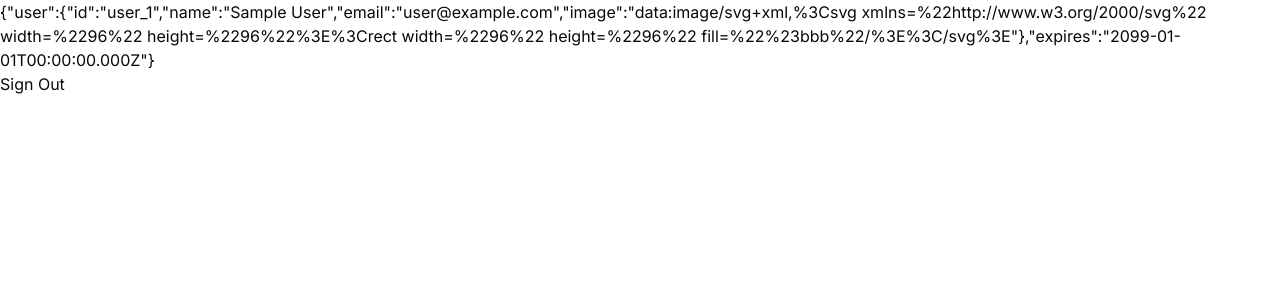
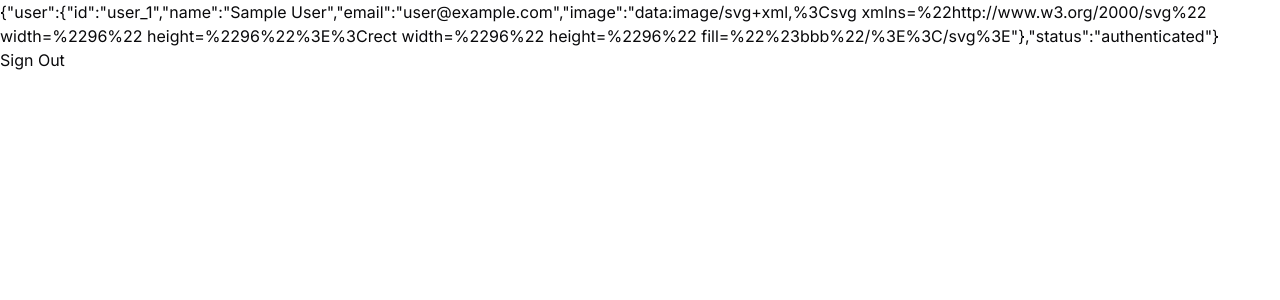
Before and after one commit to BrandonTDiep/PlatePilot, a Next.js app: page /settings in a window 1280 px wide. Shown: the top 300 px of the page. Built offline with nearby package versions, Linux system fonts and the light colour scheme; no server answers; sample sign-in values are in the browser's storage.

Commit message:
added 'useSession' and 'SessionProvider' to check if user logged in on client side

```diff
--- /dev/null
+++ b/actions/logout.ts
@@ -0,0 +1,9 @@
+'use server';
+
+import { signOut } from '@/auth';
+
+export const logout = async () => {
+  // some server stuff here if needed
+  // e.g., logging the logout event, cleaning up session data, etc.
+  await signOut();
+};
--- a/app/(main)/saved/page.tsx
+++ b/app/(main)/saved/page.tsx
@@ -51,18 +51,17 @@ const getSavedRecipes = async (userId : string) => {
 }
 
 export default async function SavedRecipes() {
+  const session = await auth();
+
+  if (!session || !session.user?.id) {
+    redirect('/login');
+  }
+
   try {
-    const session = await auth()
+    const userRecipes = await getSavedRecipes(session.user.id);
 
-    if(!session || !session.user?.id) {
-      redirect("/login")
-    }
-
-    const userRecipes = await getSavedRecipes(session.user.id)
-
-    return <SavedRecipesClient recipes={userRecipes} />
-
+    return <SavedRecipesClient recipes={userRecipes} />;
   } catch (error) {
-    console.log(error)
+    console.log(error);
   }
 }
--- a/app/(protected)/settings/page.tsx
+++ b/app/(protected)/settings/page.tsx
@@ -1,19 +1,20 @@
-import { auth, signOut } from "@/auth"
-const Settings = async() => {
-    const session = await auth()
+"use client";
+
+import { useCurrentUser } from "@/hooks/use-current-user";
+import { logout } from "@/actions/logout";
+const Settings = () => {
+    const user = useCurrentUser();
+
+    const onClick = () => {
+      logout();
+    }
+
     return (
         <div>
-            {JSON.stringify(session)}
-            <form action={async () => {
-                "use server"
-                await signOut({ redirectTo: "/login" })
-
-            }}>
-                <button type="submit">
-                    Sign Out
-                </button>
-
-            </form>
+          {JSON.stringify(user)}
+          <button onClick={onClick} type="submit">
+            Sign Out
+          </button>
         </div>
     )
 }
--- a/app/api/auth/[...nextauth]/route.ts
+++ b/app/api/auth/[...nextauth]/route.ts
@@ -1,2 +1,2 @@
-import { GET, POST } from "@/auth";
-export { GET, POST };
+import { handlers } from "@/auth"
+export const { GET, POST } = handlers
--- a/app/layout.tsx
+++ b/app/layout.tsx
@@ -2,7 +2,7 @@ import type { Metadata } from "next";
 import { Inter } from "next/font/google";
 import { ThemeProvider } from "@/context/ThemeProvider";
 import { SessionProvider } from "next-auth/react"
-
+import { auth } from "@/auth";
 import "@/styles/globals.css";
 
 const inter = Inter({ subsets: ["latin"] });
@@ -12,13 +12,17 @@ export const metadata: Metadata = {
   description: "Generated by create next app",
 };
 
-export default function RootLayout({
+export default async function RootLayout({
   children,
 }: Readonly<{ children: React.ReactNode }>) {
+
+  const session = await auth();
+  console.log("Session in RootLayout:", session);
+
   return (
       <html lang="en" className={inter.className} suppressHydrationWarning>
+          <SessionProvider session={session}>
               <body>
-        <SessionProvider>
                   <ThemeProvider
                     attribute="class"
                     defaultTheme="system"
@@ -27,8 +31,8 @@ export default function RootLayout({
                   >
                     {children}
                   </ThemeProvider>
+              </body>
             </SessionProvider>
-      </body>
       </html>
   );
 }
--- a/auth.ts
+++ b/auth.ts
@@ -20,7 +20,7 @@ declare module "next-auth" {
 
 
 export const {
-  handlers: { GET, POST },
+  handlers,
   auth,
   signIn,
   signOut
--- a/components/recipes/recipe-card.tsx
+++ b/components/recipes/recipe-card.tsx
@@ -6,20 +6,21 @@ import { Button } from "@/components/ui/button"
 import { Badge } from "@/components/ui/badge"
 import { RotateCcw, ArrowLeft, Heart, Clock, Users, ChefHat } from "lucide-react"
 import { useState } from "react"
-import { useSession } from "next-auth/react"
 import { redirect } from "next/navigation"
+import { useCurrentUser } from "@/hooks/use-current-user"
 import type { RecipeCardProps } from "@/types/recipe"
 
 
 export default function RecipeCard({ recipe, isSaved, onSaveToggle }: RecipeCardProps) {
-  const { data: session } = useSession()
+  const { user } = useCurrentUser()
+
   const [isFlipped, setIsFlipped] = useState(false)
 
   const handleFlip = () => setIsFlipped(!isFlipped)
 
   const handleSaveClick = (e: React.MouseEvent) => {
     e.stopPropagation()
-    if (!session?.user?.id) {
+    if (!user?.id) {
       redirect("/login")
     }
     onSaveToggle(recipe.id)
--- /dev/null
+++ b/hooks/use-current-user.ts
@@ -0,0 +1,11 @@
+import { useSession } from "next-auth/react";
+
+export const useCurrentUser = () => {
+  // Block rendering until the session has been fetched.
+  const { data, status } = useSession({ required: true });
+
+  return {
+    user: data?.user,
+    status
+  };
+};
```
Lines whose indentation alone changed are shown as unchanged.
